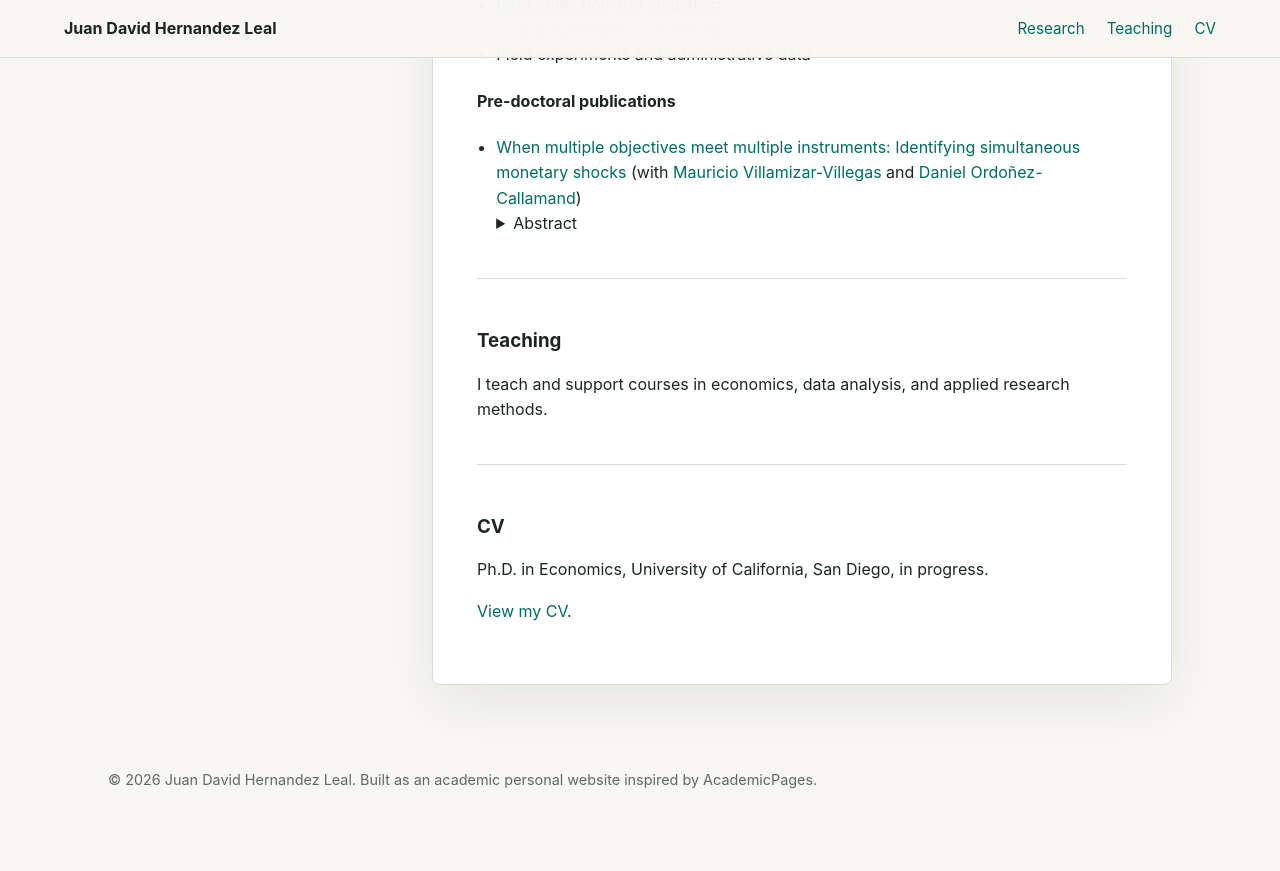
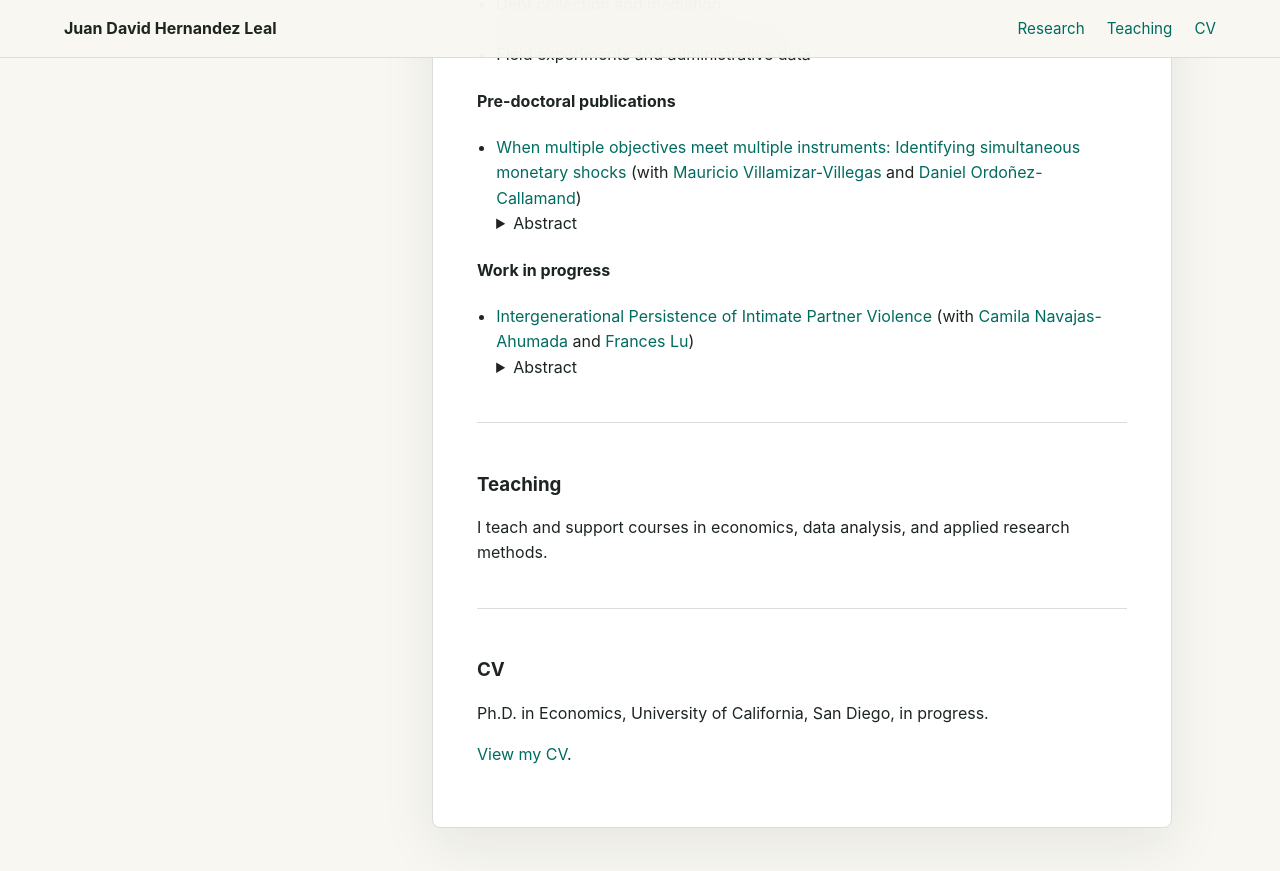
Before and after one commit to juandhernandezl/juandhernandezl.github.io, a Jekyll site: the page index.html, which Jekyll copies as it is, in a window 1280 px wide and 900 px high, scrolled down 900 px. Shown: the top 871 px of the window. Built offline with Jekyll 4.4.1, drawn with Linux system fonts in a browser that asks for light colours; before the commit the page ends 1740 px from its top, so only the background shows below that.

Commit message:
Add work in progress paper

```diff
--- a/index.html
+++ b/index.html
@@ -72,6 +72,16 @@
             </details>
           </li>
         </ul>
+        <h4>Work in progress</h4>
+        <ul>
+          <li>
+            <a href="https://drive.google.com/file/d/1h3S7w2HgTpDlr7izMXdOKbqSIouNNuLA/view">Intergenerational Persistence of Intimate Partner Violence</a> (with <a href="https://sites.google.com/view/camila-navajas-ahumada">Camila Navajas-Ahumada</a> and <a href="https://www.franceslu.com">Frances Lu</a>)
+            <details>
+              <summary>Abstract</summary>
+              <p>We study the intergenerational persistence of intimate-partner violence (IPV) in Sub-Saharan Africa. Women who report that their fathers physically abused their mothers are 25.9 percentage points more likely to experience IPV. Place and ethnicity explain one third of the persistence variation, with no additional variation explained by other observed socioeconomic factors. Women who report that their mothers were IPV victims are more likely to find IPV acceptable, which is not explained by a rationalization of their own victimization. IPV persistence is stronger in ethnicities with lower IPV prevalence, emphasizing the role of parental IPV relative to its cultural salience.</p>
+            </details>
+          </li>
+        </ul>
       </section>
       <section class="section" id="teaching">
         <h3>Teaching</h3>
```
